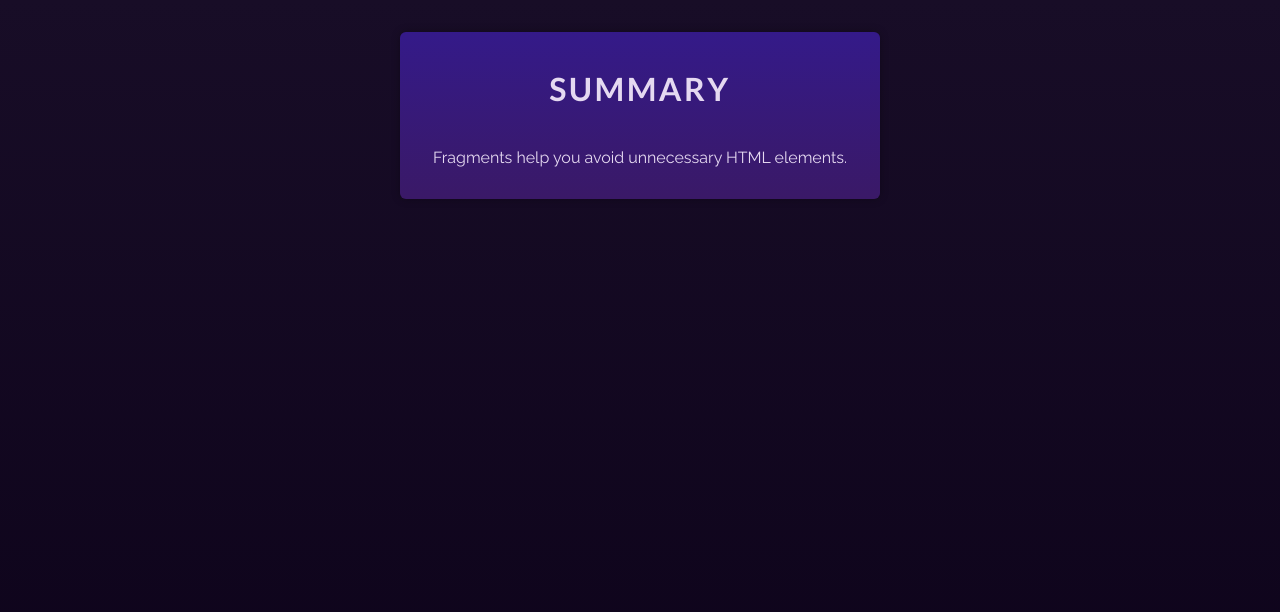
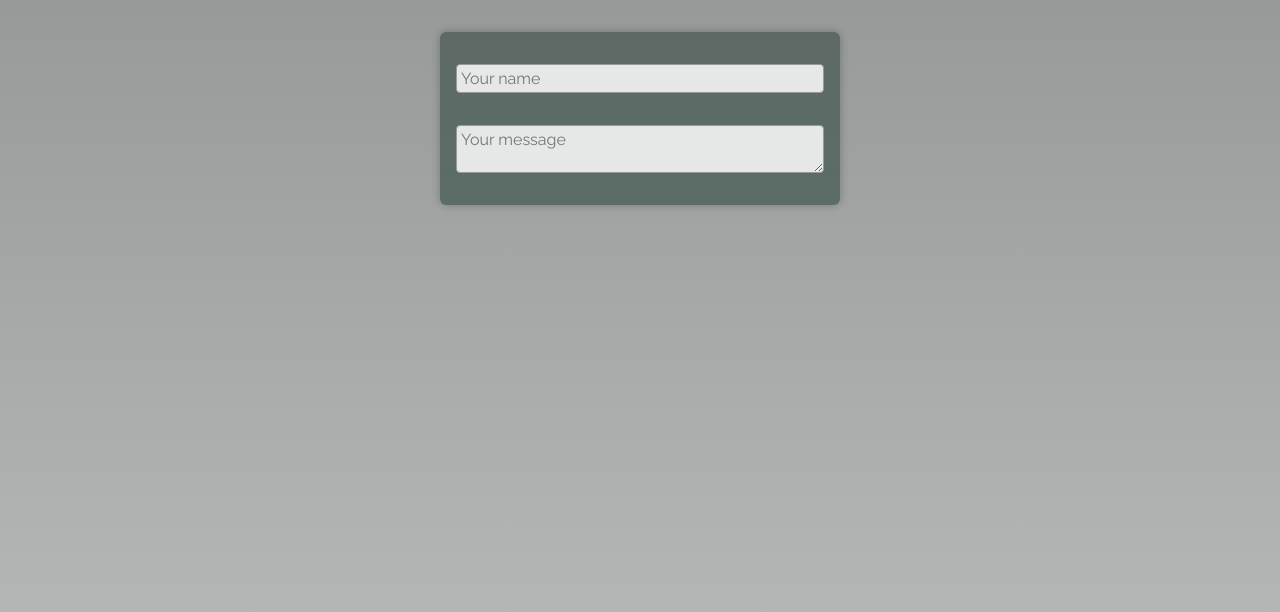
Before and after one commit to M2BARH/react-course, a JavaScript app in the folder section_three/my-react-app/: page / in a window 1280 px wide. Shown: the top 612 px of the page. Built offline with nearby package versions, Linux system fonts and the light colour scheme; the HTML template or start-up script is replaced by a standard one.

Commit message:
coding exercise fourteen commit

```diff
--- a/section_three/my-react-app/src/App.js
+++ b/section_three/my-react-app/src/App.js
@@ -1,16 +1,10 @@
-function Summary({ text }) {
-  return (
-    <>
-        <h1>Summary</h1>
-        <p>{ text }</p>
-    </>
-    );
-}
+import Input from "./components/input_component/input";
 
 function App() {
   return (
-    <div id="app" data-testid="app">
-      <Summary text="Fragments help you avoid unnecessary HTML elements." />
+    <div id="app">
+      <Input type="text" placeholder="Your name" />
+      <Input richText placeholder="Your message" />
     </div>
   );
 }
--- /dev/null
+++ b/section_three/my-react-app/src/components/input_component/input.js
@@ -0,0 +1,3 @@
+export default function Input({richText, ...props}) {
+    return richText ? <textarea{...props} /> : <input{...props} />
+  }
--- a/section_three/my-react-app/src/index.css
+++ b/section_three/my-react-app/src/index.css
@@ -9,24 +9,30 @@ body {
   font-family: 'Raleway', sans-serif;
   -webkit-font-smoothing: antialiased;
   -moz-osx-font-smoothing: grayscale;
-  background: linear-gradient(#180d27, #0c0219);
-  color: #e5d9f1;
+  background: linear-gradient(#979a99, #bcc1bf);
+  color: #2c312f;
   min-height: 100vh;
 }
 
 #app {
+  width: 25rem;
   margin: 2rem auto;
   padding: 1rem;
-  max-width: 30rem;
-  text-align: center;
+  background: linear-gradient(#5d6965, #5b6d66);
+  display: flex;
+  flex-direction: column;
+  align-items: center;
+  justify-content: center;
+  box-shadow: 0 0 8px rgba(0, 0, 0, 0.25);
   border-radius: 6px;
-  background: linear-gradient(#341a89, #3a1967);
-  box-shadow: 0 0 8px rgba(0,0,0,0.3);
 }
 
-h1 {
-  letter-spacing: 0.15rem;
-  font-family: 'Lato', sans-serif;
-  text-transform: uppercase;
-  margin-bottom: 2.5rem;
+input, textarea {
+  font: inherit;
+  padding: 0.25rem;
+  border-radius: 4px;
+  border: 1px solid #979a99;
+  background: #e5e8e7;
+  width: 100%;
+  margin: 1rem 0;
 }
```
